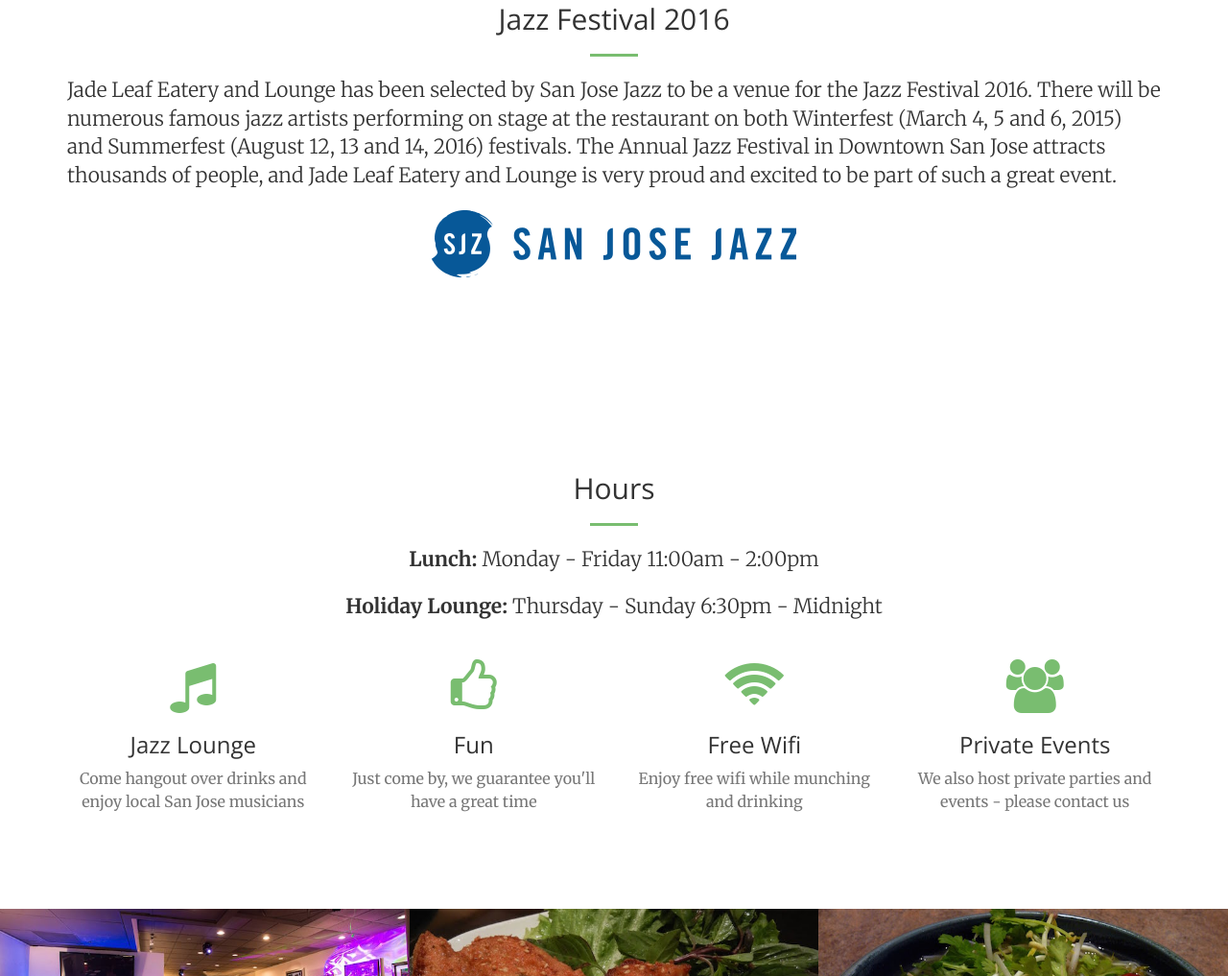
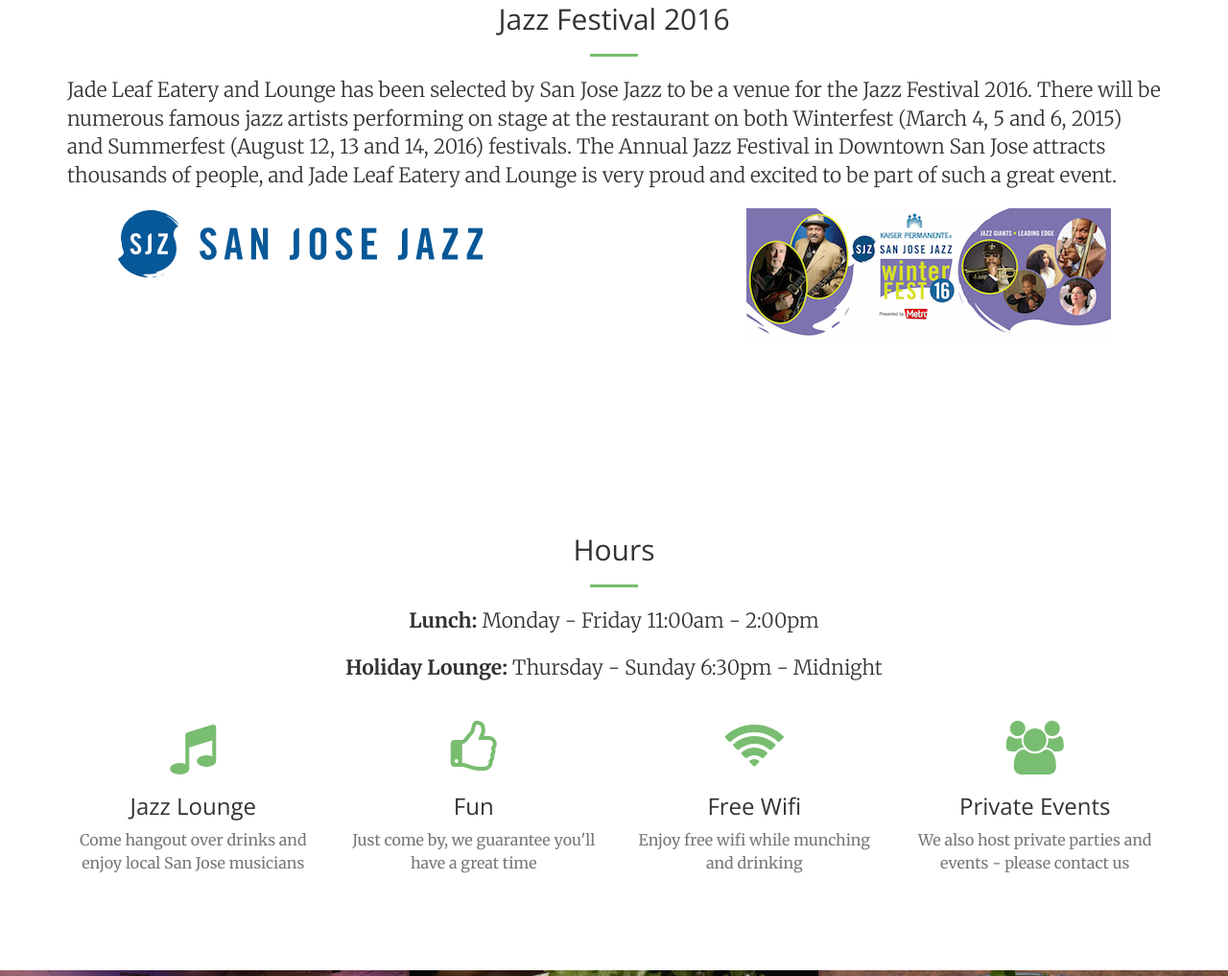
Before and after one commit to kprakobkit/jadeleaf, a website: page app/index.html in a window 1280 px wide. Shown: the part 1053-2070 px from the top of the page at 96% size. Drawn offline with nearby package versions, Linux system fonts and the light colour scheme.

Commit message:
Add winterfest.

```diff
--- a/app/index.html
+++ b/app/index.html
@@ -103,9 +103,18 @@
           The Annual Jazz Festival in Downtown San Jose attracts thousands of people, and Jade Leaf Eatery and Lounge is very proud and excited to be part of such a great event.
         </p>
       </div>
-      <a href="http://sanjosejazz.org/" target="_blank">
-        <img src="img/san_jose_jazz.png" class="img-responsive center-block" alt="San Jose Jazz Logo">
-      </a>
+      <div class="row">
+        <div class="col-lg-6">
+          <a href="http://sanjosejazz.org/" target="_blank">
+            <img src="img/san_jose_jazz.png" class="img-responsive center-block" alt="san jose jazz logo">
+          </a>
+        </div>
+        <div class="col-lg-6">
+          <a href="http://sanjosejazz.org/winter-fest" target="_blank">
+            <img src="img/winterfest-2016-banner.png" class="img-responsive center-block" alt="san jose winterfest jazz logo">
+          </a>
+        </div>
+      </div>
     </section>
 
     <section id="about">
```
Also changed, not shown: app/img/winterfest-2016-banner.png (added).
